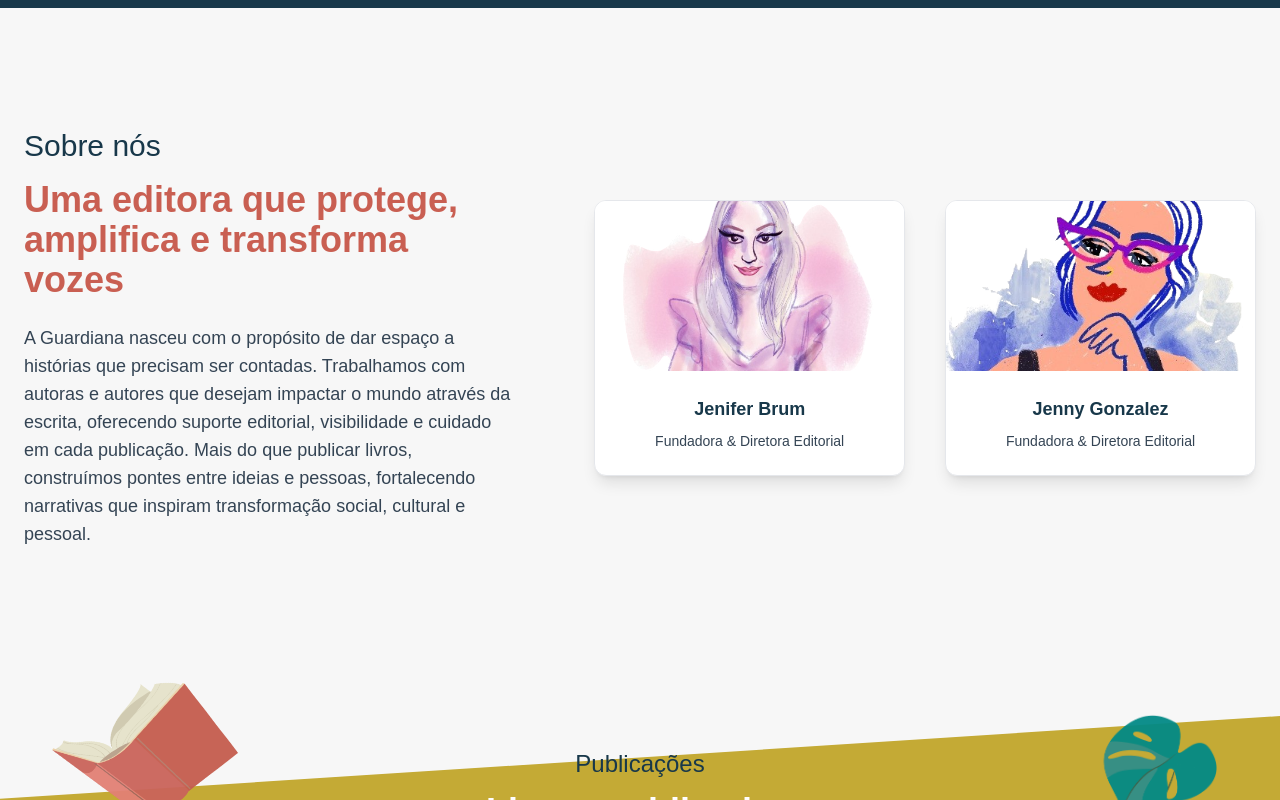
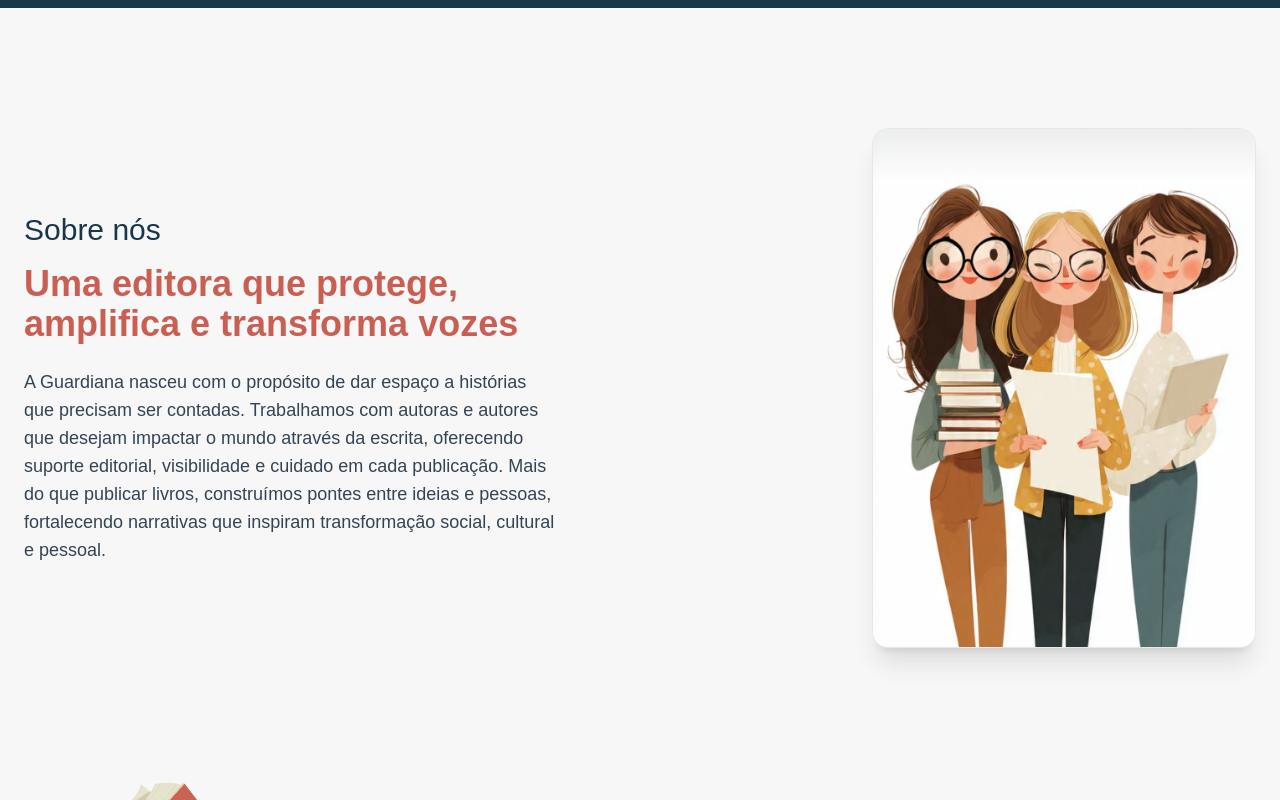
Before and after one commit to marcelo-marcal/guardiana-web, a Next.js app: page / in a window 1280 px wide. Shown: the part 760-1560 px from the top of the page. Built offline with nearby package versions, Linux system fonts and the light colour scheme.

Commit message:
new layout03

```diff
--- a/src/app/(public)/fundadoras/page.tsx
+++ b/src/app/(public)/fundadoras/page.tsx
@@ -2,6 +2,7 @@
 // IMPORTS
 // ================================
 import Image from "next/image";
+import Link from "next/link";
 
 // ================================
 // DADOS DAS FUNDADORAS
@@ -19,7 +20,7 @@
                     Com uma sensibilidade estética que complementa
                     seu olhar editorial unindo técnica e criatividade,
                     transita entre o rigor do texto e a liberdade da
-                    imagem.`
+                    imagem.`,
     },
     {
         id: 2,
@@ -31,19 +32,19 @@
                     uma forma de preservar histórias e ampliar vozes.
                     Apaixonada pela leitura, vê nos livros pontes entre
                     tempos, experiências e identidades. Seu trabalho
-                    une sensibilidade, escuta e compromisso.`
+                    une sensibilidade, escuta e compromisso.`,
     },
     {
         id: 3,
-        imagem: "/jenifer-brum.png",
+        imagem: "/sandra-salcedo.png",
         autor: "Sandra Salcedo",
         descricao: `Formada em Ciências Políticas. Apaixonada por
                     livros e leituras, dedica-se a transformar ideias em
                     obras que inspiram e informam. Seu olhar atento e
                     curadoria cuidadosa refletem o compromisso com o
                     conhecimento e a qualidade. Entre páginas e
-                    projetos, constrói pontes entre autores e leitores.`
-    }
+                    projetos, constrói pontes entre autores e leitores.`,
+    },
 ];
 
 // ================================
@@ -99,7 +100,12 @@
                                             <h2 className="text-2xl text-center md:text-3xl font-extrabold text-[#18384A] dark:text-white">
                                                 {bloco.autor}
                                             </h2>
-                                            <p style={{whiteSpace: 'pre-line'}} className="mt-3 md:h-[300px] text-center text-[#344454] dark:text-gray-300 text-base md:text-lg leading-relaxed">
+                                            <p
+                                                style={{
+                                                    whiteSpace: "pre-line",
+                                                }}
+                                                className="mt-3 md:h-[300px] text-center text-[#344454] dark:text-gray-300 text-base md:text-lg leading-relaxed"
+                                            >
                                                 {bloco.descricao}
                                             </p>
                                         </article>
@@ -139,6 +145,40 @@
                     })}
                 </div>
             </section>
+
+            {/* ================================
+                CTA FINAL
+            ================================ */}
+            <section className="relative overflow-hidden px-6 py-20 bg-[#C95F52] dark:bg-[#7E342D]">
+                <div className="max-w-7xl mx-auto text-center">
+                    <h2 className="text-3xl md:text-4xl font-extrabold text-white">
+                        Tem uma história para publicar?
+                    </h2>
+
+                    <p className="mt-5 text-white text-lg max-w-3xl mx-auto leading-relaxed">
+                        Entre em contato com a Guardiana e converse conosco
+                        sobre sua ideia, seu livro ou seu projeto editorial.
+                    </p>
+
+                    <Link
+                        href="/contato"
+                        className="
+                            inline-flex
+                            mt-8
+                            px-8 py-3
+                            rounded-full
+                            border border-white
+                            text-white
+                            font-bold
+                            hover:bg-white
+                            hover:text-[#C95F52]
+                            transition-all duration-300
+                        "
+                    >
+                        Fale conosco →
+                    </Link>
+                </div>
+            </section>
         </main>
     );
 }
--- a/src/app/(public)/guardiana/page.tsx
+++ b/src/app/(public)/guardiana/page.tsx
@@ -29,7 +29,7 @@
         id: 3,
         nome: "Sandra Salcedo",
         cargo: "Curadora - Produtora Editorial",
-        imagem: "/logo-grande.png",
+        imagem: "/sandra-salcedo.png",
         descricao:
             "Formada em Ciências Políticas. Apaixonada por livros e leituras, dedica-se a transformar ideias em obras que inspiram e informam. Seu olhar atento e curadoria cuidadosa refletem o compromisso com o conhecimento e a qualidade. Entre páginas e projetos, constrói pontes entre autores e leitores.",
     },
--- a/src/components/sections/Autores.tsx
+++ b/src/components/sections/Autores.tsx
@@ -6,7 +6,31 @@
 import Image from "next/image";
 
 // ================================
-// COMPONENTE AUTORES
+// DADOS DA EQUIPE
+// ================================
+const equipe = [
+    {
+        id: 1,
+        nome: "Jenny González",
+        cargo: "Fundadora & Diretora Editorial",
+        imagem: "/jenny-gonzalez02.png",
+    },
+    {
+        id: 2,
+        nome: "Jênifer De Brum",
+        cargo: "Fundadora",
+        imagem: "/jenifer-brum.png",
+    },
+    {
+        id: 3,
+        nome: "Sandra Salcedo",
+        cargo: "Curadora - Produtora Editorial",
+        imagem: "/sandra-salcedo.png",
+    },
+];
+
+// ================================
+// COMPONENTE AUTORES / FUNDADORAS
 // ================================
 export default function Autores() {
     return (
@@ -32,23 +56,24 @@
                     </h2>
 
                     <p className="mt-5 text-white text-lg md:text-xl max-w-4xl mx-auto leading-relaxed">
-                        Conheça as idealizadoras que transformam histórias em
-                        experiências que impactam o mundo.
+                        Conheça as idealizadoras e a curadoria editorial que
+                        transformam histórias em experiências que impactam o
+                        mundo.
                     </p>
                 </div>
 
                 {/* ================================
                    CONTEÚDO PRINCIPAL
                 ================================ */}
-                <div className="grid lg:grid-cols-[1fr_1.3fr_1fr] gap-10 lg:gap-12 items-center">
+                <div className="grid lg:grid-cols-[0.8fr_1.8fr_0.8fr] gap-10 lg:gap-12 items-center">
                     {/* ================================
                        TEXTO ESQUERDO
                     ================================ */}
                     <div className="text-center lg:text-right">
                         <p className="text-white text-lg md:text-xl leading-relaxed">
-                            Co-fundadora da Guardiana, dedicada a dar voz a
-                            histórias que inspiram transformação social e
-                            cultural.
+                            Uma equipe dedicada a acolher ideias, cuidar das
+                            palavras e transformar manuscritos em obras com
+                            identidade editorial.
                         </p>
 
                         <div className="mt-8 text-[#D4AF37] text-4xl">↝</div>
@@ -57,9 +82,10 @@
                     {/* ================================
                        CARDS CENTRAIS
                     ================================ */}
-                    <div className="grid sm:grid-cols-2 gap-8">
-                        {/* AUTORA 1 */}
+                    <div className="grid sm:grid-cols-3 gap-6">
+                        {equipe.map((pessoa) => (
                             <div
+                                key={pessoa.id}
                                 className="
                                     group
                                     bg-white
@@ -72,51 +98,28 @@
                                     hover:shadow-2xl
                                 "
                             >
+                                {/* IMAGEM */}
                                 <div className="relative w-full h-44 bg-white">
                                     <Image
-                                    src="/jenifer-brum.png"
-                                    alt="Jenifer Brum"
+                                        src={pessoa.imagem}
+                                        alt={pessoa.nome}
                                         fill
                                         className="object-cover object-top group-hover:scale-105 transition duration-500"
                                     />
                                 </div>
 
-                            <div className="px-6 py-5">
+                                {/* TEXTO */}
+                                <div className="px-5 py-5">
                                     <h3 className="text-lg font-extrabold text-[#18384A] group-hover:text-[#C95F52] transition">
-                                    Jenifer Brum
+                                        {pessoa.nome}
                                     </h3>
+
+                                    <p className="mt-2 text-sm text-[#344454]">
+                                        {pessoa.cargo}
+                                    </p>
                                 </div>
                             </div>
-
-                        {/* AUTORA 2 */}
-                        <div
-                            className="
-                                group
-                                bg-white
-                                rounded-xl
-                                overflow-hidden
-                                shadow-xl
-                                text-center
-                                transition-all duration-500
-                                hover:-translate-y-2
-                                hover:shadow-2xl
-                            "
-                        >
-                            <div className="relative w-full h-44 bg-white">
-                                <Image
-                                    src="/jenny-gonzalez.png"
-                                    alt="Jenny Gonzalez"
-                                    fill
-                                    className="object-cover object-top group-hover:scale-105 transition duration-500"
-                                />
-                            </div>
-
-                            <div className="px-6 py-5">
-                                <h3 className="text-lg font-extrabold text-[#18384A] group-hover:text-[#C95F52] transition">
-                                    Jenny Gonzalez
-                                </h3>
-                            </div>
-                        </div>
+                        ))}
                     </div>
 
                     {/* ================================
@@ -124,9 +127,9 @@
                     ================================ */}
                     <div className="text-center lg:text-left">
                         <p className="text-white text-lg md:text-xl leading-relaxed">
-                            Co-fundadora da Guardiana, apaixonada por conectar
-                            pessoas através da escrita e fortalecer narrativas
-                            que transformam realidades.
+                            Entre escrita, memória, arte e curadoria, a
+                            Guardiana constrói pontes entre autores, leitores e
+                            novas possibilidades de publicação.
                         </p>
 
                         <div className="mt-8 text-[#D4AF37] text-4xl">↜</div>
--- a/src/components/sections/Sobre.tsx
+++ b/src/components/sections/Sobre.tsx
@@ -55,7 +55,7 @@
                CONTAINER PRINCIPAL
             ================================= */}
             <div className="max-w-7xl mx-auto px-6 py-20 md:py-24">
-                <div className="grid lg:grid-cols-[1fr_1.35fr] gap-14 lg:gap-20 items-center">
+                <div className="grid lg:grid-cols-[1fr_1.15fr] gap-14 lg:gap-20 items-center">
                     {/* ================================
                        LADO ESQUERDO (TEXTO)
                     ================================= */}
@@ -77,63 +77,34 @@
                     </div>
 
                     {/* ================================
-                       LADO DIREITO (FUNDADORAS)
+                       LADO DIREITO (IMAGEM INSTITUCIONAL)
+                       - Substitui os dois cards antigos
+                       - Futuramente pode vir do Admin/SaaS
                     ================================= */}
-                    <div className="grid sm:grid-cols-2 gap-8 lg:gap-10">
-                        {/* ================================
-                           CARD - JENIFER
-                        ================================= */}
-                        <div className="group bg-white dark:bg-[#0F1720] rounded-xl shadow-lg border border-gray-200 dark:border-white/10 overflow-hidden text-center opacity-0 translate-y-6 animate-fadeIn hover:-translate-y-2 hover:shadow-2xl transition-all duration-500">
-                            {/* IMAGEM */}
-                            <div className="relative w-full h-[150px] md:h-[170px] bg-white">
-                                <Image
-                                    src="/jenifer-brum.png"
-                                    alt="Jenifer Brum"
-                                    fill
-                                    className="object-cover group-hover:scale-105 transition duration-500"
-                                />
-                            </div>
-
-                            {/* CONTEÚDO DO CARD */}
-                            <div className="px-6 py-6">
-                                {/* NOME */}
-                                <h3 className="text-lg font-extrabold text-[#18384A] dark:text-white group-hover:text-[#C95F52] dark:group-hover:text-[#D4AF37] transition">
-                                    Jenifer Brum
-                                </h3>
-
-                                {/* CARGO */}
-                                <p className="mt-2 text-sm text-[#344454] dark:text-gray-400">
-                                    Fundadora & Diretora Editorial
-                                </p>
-                            </div>
-                        </div>
-
-                        {/* ================================
-                           CARD - JENNY
-                        ================================= */}
-                        <div className="group bg-white dark:bg-[#0F1720] rounded-xl shadow-lg border border-gray-200 dark:border-white/10 overflow-hidden text-center opacity-0 translate-y-6 animate-fadeIn hover:-translate-y-2 hover:shadow-2xl transition-all duration-500">
-                            {/* IMAGEM */}
-                            <div className="relative w-full h-[150px] md:h-[170px] bg-white">
-                                <Image
-                                    src="/jenny-gonzalez.png"
-                                    alt="Jenny Gonzalez"
-                                    fill
-                                    className="object-cover group-hover:scale-105 transition duration-500"
-                                />
-                            </div>
-
-                            {/* CONTEÚDO DO CARD */}
-                            <div className="px-6 py-6">
-                                {/* NOME */}
-                                <h3 className="text-lg font-extrabold text-[#18384A] dark:text-white group-hover:text-[#C95F52] dark:group-hover:text-[#D4AF37] transition">
-                                    Jenny Gonzalez
-                                </h3>
-
-                                {/* CARGO */}
-                                <p className="mt-2 text-sm text-[#344454] dark:text-gray-400">
-                                    Fundadora & Diretora Editorial
-                                </p>
-                            </div>
+                    <div className="flex justify-center lg:justify-end opacity-0 translate-y-6 animate-fadeIn">
+                        <div
+                            className="
+                                group
+                                relative
+                                w-full max-w-sm
+                                h-[430px] md:h-[520px]
+                                bg-white dark:bg-[#0F1720]
+                                rounded-2xl
+                                overflow-hidden
+                                shadow-xl
+                                border border-gray-200 dark:border-white/10
+                                hover:-translate-y-2
+                                hover:shadow-2xl
+                                transition-all duration-500
+                            "
+                        >
+                            <Image
+                                src="/tres-amigas.png"
+                                alt="Equipe Guardiana"
+                                fill
+                                priority
+                                className="object-cover object-top group-hover:scale-105 transition duration-700"
+                            />
                         </div>
                     </div>
                 </div>
```
Also changed, not shown: src/app/(public)/livros/page.tsx (+41 -2 lines), src/app/(public)/servicos-editoriais/page.tsx (+34 -0 lines), public/sandra-salcedo.png (added), public/tres-amigas.png (added). Lines whose indentation alone changed are shown as unchanged.
